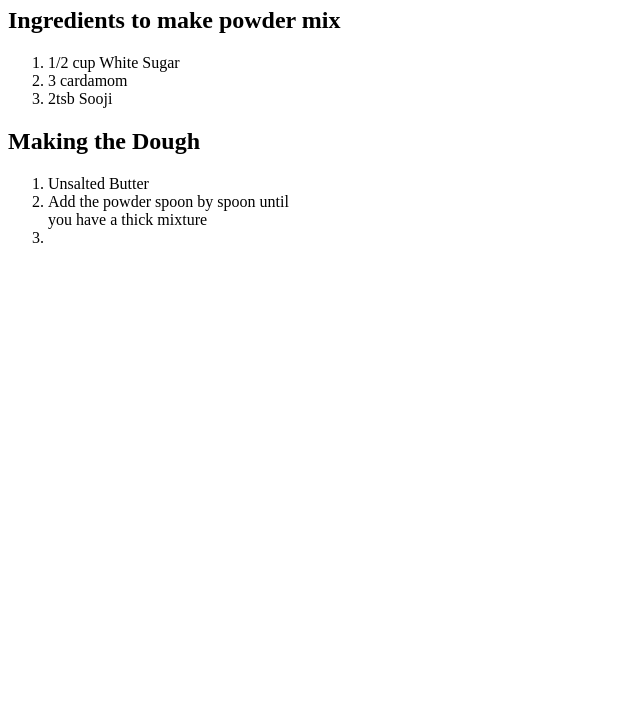
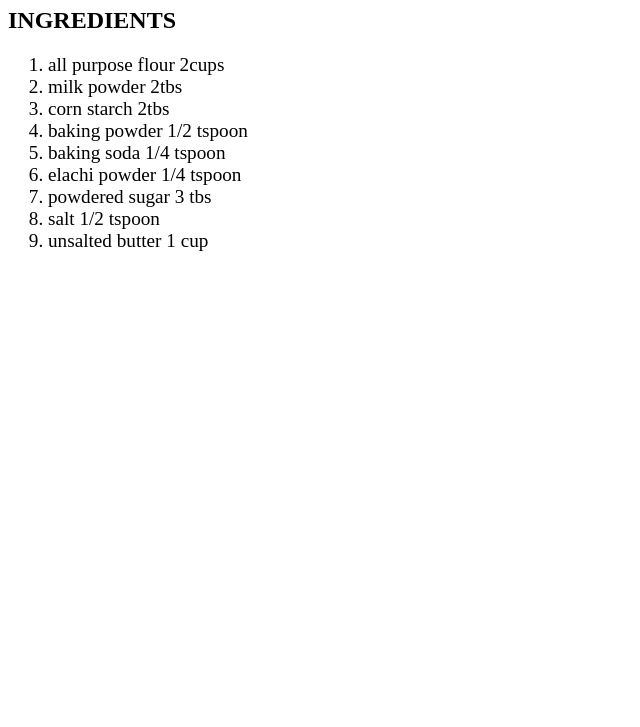
Before and after one commit to Hariniheartlove/ButterBiscut.github.io, a plain HTML site: page index.html in a window 1280 px wide. Shown: the part 73-800 px from the top of the page, without its empty margins (0-640 px from the left). Drawn offline with Linux system fonts and the light colour scheme.

Commit message:
Update index.html

```diff
--- a/index.html
+++ b/index.html
@@ -1,18 +1,25 @@
-<!Doctype html>
+<!DOCTYPE html>
 <html>
-  <body>
-    <h1>How to make Butter Biscuts</h1>
-    <h2>Ingredients to make powder mix</h2>
-    <ol>
-    <li>1/2 cup White Sugar</li>
-    <li>3 cardamom</li>
-    <li>2tsb Sooji</li>
-    </ol>
-  <h2>Making the Dough</h2>
-  <ol>
-    <li>Unsalted Butter</li>
-    <li>Add the powder spoon by spoon until<br> you have a thick mixture</li>
-    <li></li>
-    </ol>
-  </body>
-</html>
+   <head>
+       <meta charset="utf-8">
+       <title>tea kadai butter biscuits recepie</title>
+
+   </head>
+<body>
+    <h1>Tea Kadai Butter Biscuit Recipe</h1>
+<h2>INGREDIENTS</h2>
+<ol>
+<big><li>all purpose flour 2cups</li>
+<li>milk powder 2tbs</li>
+<li>corn starch 2tbs</li>
+<li>baking powder 1/2 tspoon</li>
+<li> baking soda 1/4 tspoon</li>
+<li>elachi powder 1/4 tspoon</li>
+<li>powdered sugar 3 tbs</li>
+<li>salt 1/2 tspoon</li>
+<li>unsalted butter 1 cup</li></big>
+</ol>
+
+</body>
+
+   </html>
```
